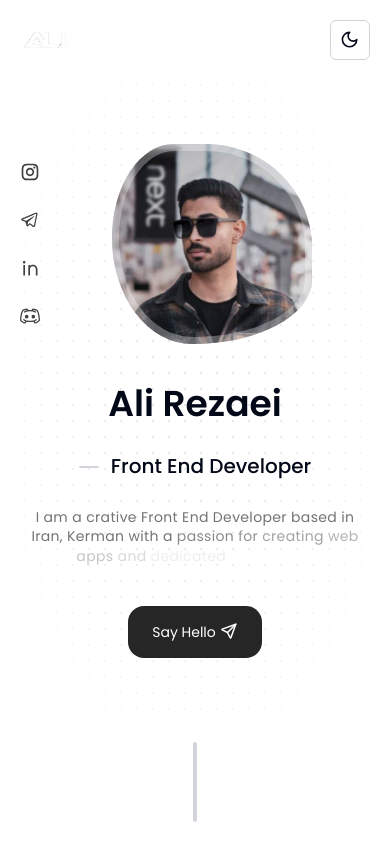
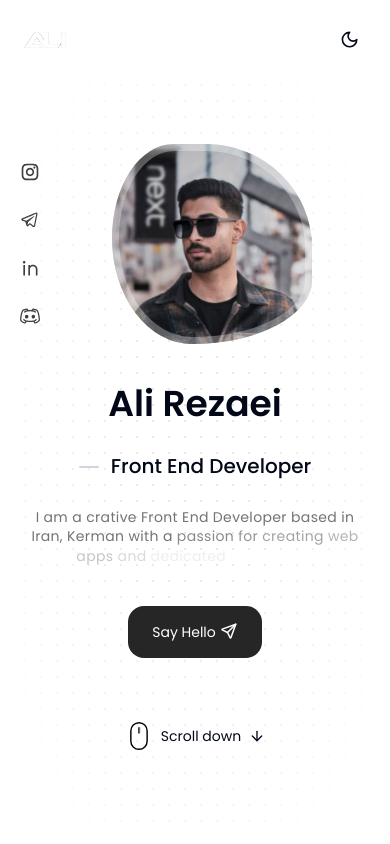
Before and after one commit to alierezayi/personal-website-nextjs, a Next.js app: page / in a window 390 px wide. Shown: the top 844 px of the page. Built offline with nearby package versions, Linux system fonts and the light colour scheme.

Commit message:
show scroll down button in mobile size - intro

```diff
--- a/app/page.tsx
+++ b/app/page.tsx
@@ -10,7 +10,6 @@ export default function Home() {
   return (
     <main>
       <Intro />
-      <SectionDivider />
       <About />
       <Skills />
       <Projects />
--- a/components/sections/home/scroll-down.tsx
+++ b/components/sections/home/scroll-down.tsx
@@ -8,18 +8,18 @@ export default function ScrollDown() {
   const { theme } = useTheme();
 
   return (
-    <div>
+    <div className="flex justify-center lg:justify-start">
       <Link
         href="#about"
         onClick={() => {
           setActiveSection("About");
           setTimeOfLastClick(Date.now());
         }}
-        className="hidden lg:flex items-center gap-2 ml-28 lg:ml-0"
+        className="flex items-center gap-2"
       >
         <svg
-          width="32px"
-          height="32px"
+          width="28px"
+          height="28px"
           className="home__scroll-mouse"
           viewBox="0 0 247 390"
           version="1.1"
--- a/components/sections/index.tsx
+++ b/components/sections/index.tsx
@@ -40,18 +40,19 @@ function SectionHeading({ children, className }: SectionHeadingProps) {
 
 function SectionSubTitle({ children, className }: SectionHeadingProps) {
   return (
-    <h3 className={cn("text-neutral-500 dark:text-gray-500 text-center text-xs mb-20", className)}>
+    <h3
+      className={cn(
+        "text-neutral-500 dark:text-gray-500 text-center text-xs mb-12 md:mb-20",
+        className
+      )}
+    >
       {children}
     </h3>
   );
 }
 
 function SectionContent({ children, className }: SectionHeadingProps) {
-  return (
-    <div className={cn("", className)}>
-      {children}
-    </div>
-  );
+  return <div className={cn("", className)}>{children}</div>;
 }
 
 function SectionDivider() {
--- a/components/templates/header/mode-toggle.tsx
+++ b/components/templates/header/mode-toggle.tsx
@@ -4,6 +4,7 @@ import { useEffect, useState } from "react";
 import { Moon, Sun } from "lucide-react";
 import { useTheme } from "next-themes";
 import { Button } from "@/components/ui/button";
+import { Switch } from "@/components/ui/switch";
 
 export function ModeToggle() {
   const { setTheme, theme } = useTheme();
@@ -19,7 +20,7 @@ export function ModeToggle() {
 
   return (
     <div className="w-14 flex justify-end">
-      <Button variant="outline" size="icon" className=" border-neutral-300 dark:border-gray-700">
+      <Button variant="ghost" size="icon" className="rounded-full">
         {theme === "dark" ? (
           <Sun
             className="h-[1.2rem] w-[1.2rem]"
--- a/containers/sections/intro.tsx
+++ b/containers/sections/intro.tsx
@@ -19,7 +19,7 @@ export default function Intro() {
   }
 
   return (
-    <section className="relative lg:min-h-[560px] lg:h-[calc(100vh-80px)] lg:max-h-[620px]">
+    <section className="relative lg:min-h-[560px] lg:h-[calc(100vh-80px)] lg:max-h-[620px] pb-20">
       <BgDot />
       <div className="z-0 flex flex-col gap-16 lg:gap-24 ">
         <div className="grid custom-grid gap-x-5 lg:gap-x-8 pt-16 lg:pt-28">
```
